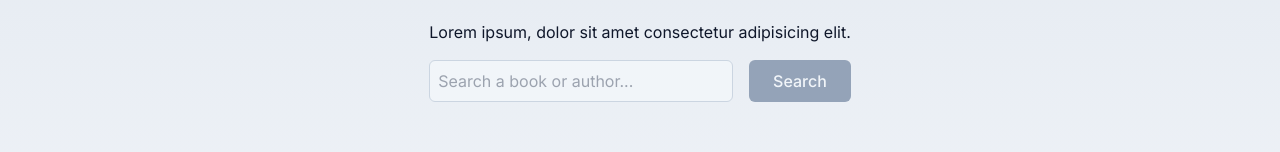
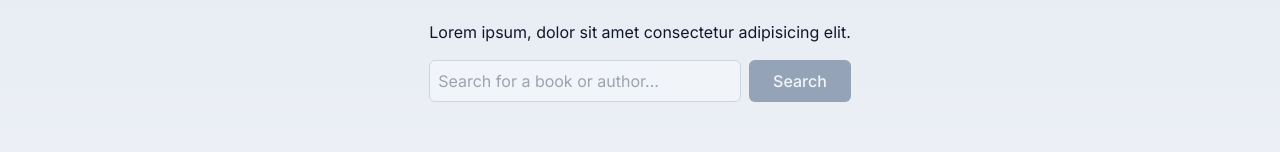
Before and after one commit to zachkurfirst/book-tracker, a Next.js app: page /search in a window 1280 px wide. Shown: the part 213-365 px from the top of the page. Built offline with nearby package versions, Linux system fonts and the light colour scheme.

Commit message:
install heroicons library, add arrow

```diff
--- a/app/components/SearchBar.tsx
+++ b/app/components/SearchBar.tsx
@@ -4,6 +4,8 @@
 import { useState } from "react";
 import Image from "next/image";
 import Link from "next/link";
+import { ArrowRightIcon } from "@heroicons/react/20/solid";
+import { MagnifyingGlassIcon } from "@heroicons/react/24/outline";
 
 export default function SearchBar() {
   const [query, setQuery] = useState("");
@@ -27,13 +29,13 @@ export default function SearchBar() {
   return (
     <div className="flex flex-col">
       <form
-        className="max-w-8xl flex justify-between gap-4"
+        className="max-w-8xl flex justify-between gap-2"
         onSubmit={handleSubmit}
       >
         <input
           className="w-full flex-1 rounded-md border border-slate-300 bg-slate-100 p-2 outline-none dark:border-slate-700 dark:bg-slate-800"
           type="text"
-          placeholder="Search a book or author..."
+          placeholder="Search for a book or author..."
           value={query}
           onChange={(e) => setQuery(e.target.value)}
         />
@@ -62,7 +64,12 @@ export default function SearchBar() {
                   {book.volumeInfo.authors &&
                     book.volumeInfo.authors.join(", ")}
                 </p>
-                <Link href={`/book/${book.id}`} className="rounded-md bg-slate-700 px-4 py-2 text-sm font-medium text-slate-100 transition-all hover:bg-green-700 w-fit">More</Link>
+                <Link
+                  href={`/book/${book.id}`}
+                  className="flex w-min justify-between gap-2 rounded-md bg-slate-700 px-4 py-2 text-sm font-medium text-slate-100 transition-all hover:bg-green-700"
+                >
+                  More <ArrowRightIcon className="w-4" />
+                </Link>
               </div>
             </div>
           ))}
--- a/package.json
+++ b/package.json
@@ -9,6 +9,7 @@
     "lint": "next lint"
   },
   "dependencies": {
+    "@heroicons/react": "^2.1.3",
     "next": "14.2.3",
     "react": "^18",
     "react-dom": "^18"
```
Also changed, not shown: 1 other file (tests, documents, lock files or other folders).
